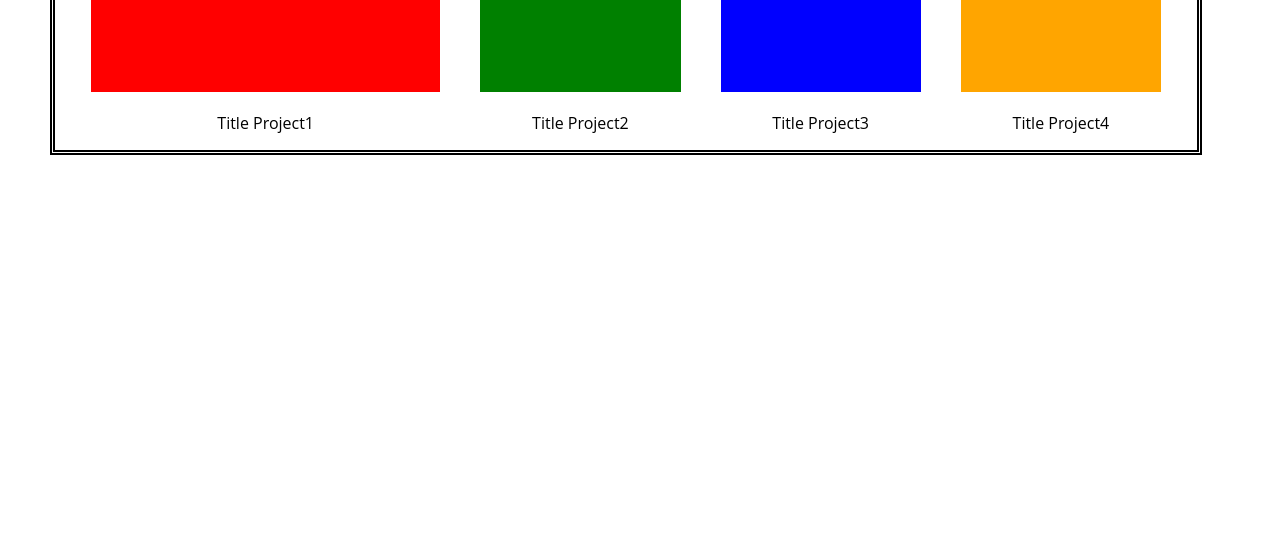
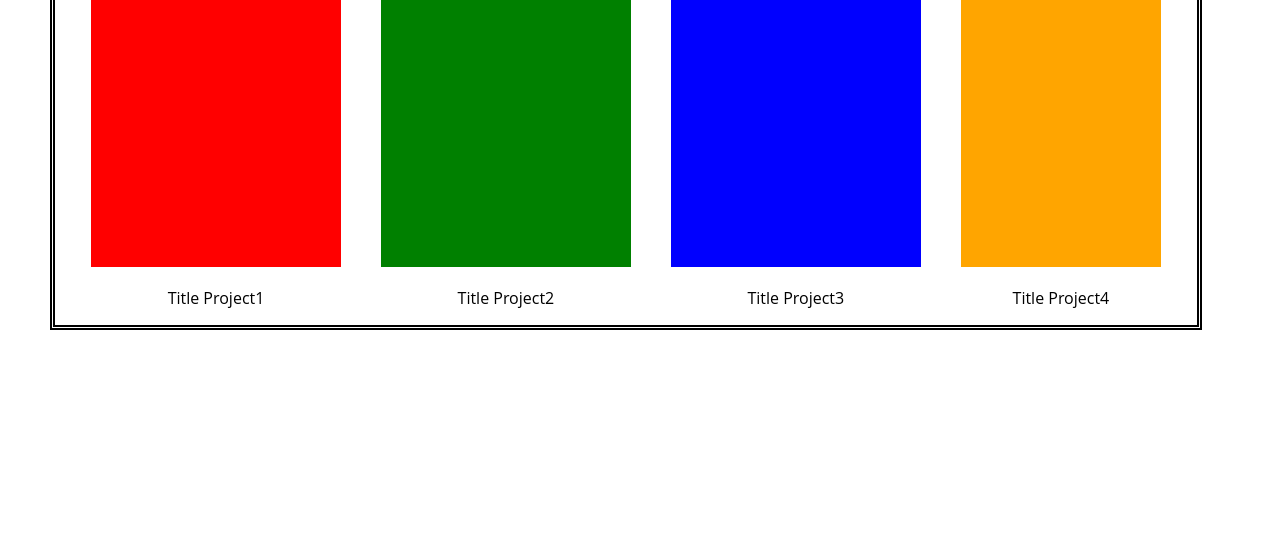
Before and after one commit to antonvaudio/mywebsite, a plain HTML site: page works.html in a window 1280 px wide. Shown: the part 257-800 px from the top of the page. Drawn offline with Linux system fonts and the light colour scheme.

Commit message:
finish grid w in orks

```diff
--- a/styles.css
+++ b/styles.css
@@ -48,11 +48,18 @@ ul, li {
 }
 
 .redbox{
-    flex-grow: 4;
+    flex-grow: 1;
+}
+.box1{
+    background-color: red;
 }
 
-.box1{
-    background-color: red;
+.greenbox{
+    flex-grow: 1;
+}
+
+.bluebox{
+    flex-grow: 1;
 }
 .box2{
     background-color: green;
@@ -71,9 +78,9 @@ ul, li {
     font-size: 35px;
     padding: 20px;
     margin: 20px;
-    height: 5em;
+    height: 10em;
     text-align: center;
-    flex-grow: 1;
+    flex-grow: 3;
 }
 
 div{
--- a/works.html
+++ b/works.html
@@ -31,11 +31,11 @@
             <div class="box1 boxes">PROJECT1 </div> Title Project1
         </div>
 
-        <div>
+        <div class="greenbox">
             <div class="box2 boxes">PROJECT2 </div> Title Project2
         </div>
 
-        <div>
+        <div class="bluebox">
             <div class="box3 boxes">PROJECT3 </div> Title Project3
         </div>
 
```
